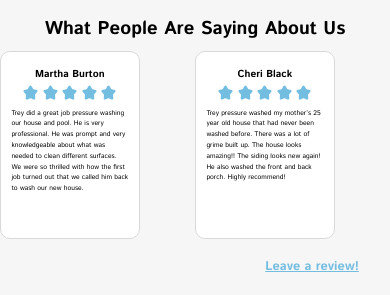
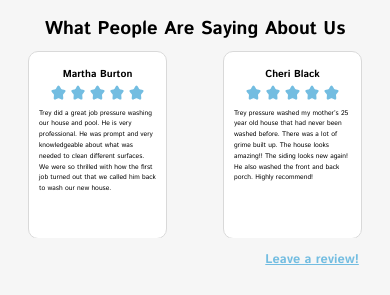
Before and after one commit to SuperiorPressureWashing/newsite, a React (Vite) app: page / in a window 390 px wide. Shown: the part 390-685 px from the top of the page. Built offline with nearby package versions, Linux system fonts and the light colour scheme.

Commit message:
changed carousel justification

```diff
--- a/src/components/Reviews/reviews.css
+++ b/src/components/Reviews/reviews.css
@@ -180,6 +180,11 @@
     font-size: 3vh;
 }
 
+.react-multi-carousel-item{
+display: flex;
+justify-content: center;
+}
+
 .review-howmany a{
     height: 3vh;
     width: 3vh;
```
